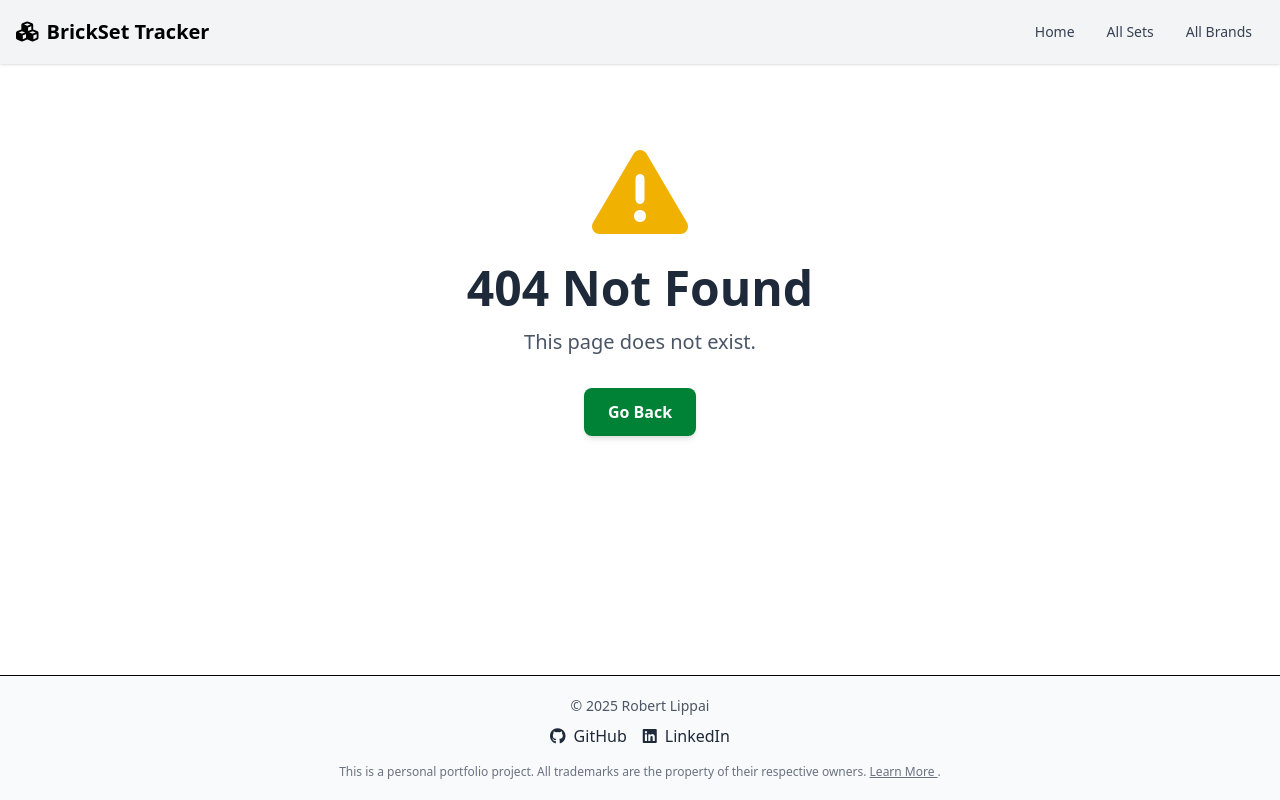
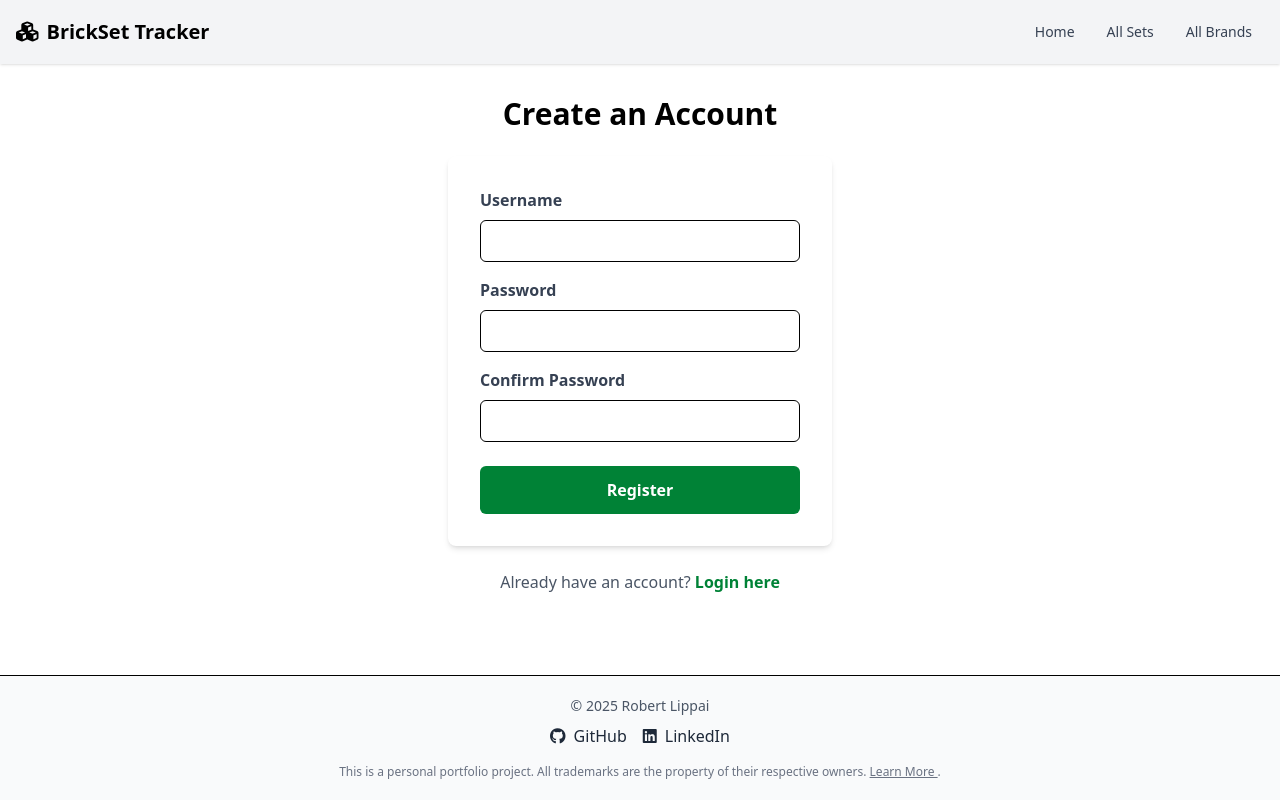
Before and after one commit to RobertLippai/brickset-tracker-frontend, a Vue app: page /register in a window 1280 px wide. Before the commit this address led to /not-found. Built offline with nearby package versions, Linux system fonts and the light colour scheme.

Commit message:
Add Login, Register view

```diff
--- a/src/router/index.js
+++ b/src/router/index.js
@@ -4,6 +4,8 @@ import NotFoundView from "@/views/NotFoundView.vue";
 import SetsView from "@/views/SetsView.vue";
 import SetDetailView from "@/views/SetDetailView.vue";
 import BrandsView from "@/views/BrandsView.vue";
+import LoginView from "@/views/LoginView.vue";
+import RegisterView from "@/views/RegisterView.vue";
 
 const router = createRouter({
     history: createWebHistory(import.meta.env.BASE_URL), // for back button
@@ -29,6 +31,16 @@ const router = createRouter({
             component: BrandsView
         },
         {
+            path: '/login',
+            name: 'login',
+            component: LoginView
+        },
+        {
+            path: '/register',
+            name: 'register',
+            component: RegisterView
+        },
+        {
             path: '/not-found',
             name: 'not-found',
             component: NotFoundView
--- /dev/null
+++ b/src/views/LoginView.vue
@@ -0,0 +1,38 @@
+<script setup>
+import { ref } from 'vue';
+
+const username = ref('');
+const password = ref('');
+const error = ref(null);
+
+const handleSubmit = async () => {
+  error.value = null;
+};
+</script>
+
+<template>
+  <div class="container mx-auto max-w-md p-8">
+    <h1 class="text-3xl font-bold mb-6 text-center">Login</h1>
+
+    <p v-if="error" class="text-red-500 mt-4 mb-4 text-center">{{ error }}</p>
+
+    <form @submit.prevent="handleSubmit" class="bg-white p-8 rounded-lg shadow-md">
+      <div class="mb-4">
+        <label for="username" class="block mb-2 font-semibold text-gray-700">Username</label>
+        <input v-model="username" type="text" id="username" class="w-full p-2 border rounded-md focus:outline-none focus:ring-2 focus:ring-green-500">
+      </div>
+      <div class="mb-6">
+        <label for="password" class="block mb-2 font-semibold text-gray-700">Password</label>
+        <input v-model="password" type="password" id="password" class="w-full p-2 border rounded-md focus:outline-none focus:ring-2 focus:ring-green-500">
+      </div>
+
+      <button
+          type="submit"
+          class="w-full bg-green-700 text-white p-3 rounded-md font-bold transition hover:bg-green-800 disabled:bg-gray-400">
+        Login
+      </button>
+
+    </form>
+
+  </div>
+</template>
--- /dev/null
+++ b/src/views/RegisterView.vue
@@ -0,0 +1,54 @@
+<script setup>
+import { ref } from 'vue';
+import { RouterLink } from 'vue-router';
+
+const username = ref('');
+const password = ref('');
+const password2 = ref('');
+
+const error = ref(null);
+
+const handleSubmit = async () => {
+  error.value = null;
+};
+</script>
+
+<template>
+  <div class="container mx-auto max-w-md p-8">
+    <h1 class="text-3xl font-bold mb-6 text-center">Create an Account</h1>
+
+    <p v-if="error" class="text-red-500 mt-4 mb-4 text-center">{{ error }}</p>
+
+    <form @submit.prevent="handleSubmit" class="bg-white p-8 rounded-lg shadow-md">
+      <div class="mb-4">
+        <label for="username" class="block mb-2 font-semibold text-gray-700">Username</label>
+        <input v-model="username" type="text" id="username" class="w-full p-2 border rounded-md focus:outline-none focus:ring-2 focus:ring-green-500" required>
+      </div>
+
+      <div class="mb-4">
+        <label for="password" class="block mb-2 font-semibold text-gray-700">Password</label>
+        <input v-model="password" type="password" id="password" class="w-full p-2 border rounded-md focus:outline-none focus:ring-2 focus:ring-green-500" required>
+      </div>
+
+      <div class="mb-6">
+        <label for="password2" class="block mb-2 font-semibold text-gray-700">Confirm Password</label>
+        <input v-model="password2" type="password" id="password2" class="w-full p-2 border rounded-md focus:outline-none focus:ring-2 focus:ring-green-500" required>
+      </div>
+
+      <button
+          type="submit"
+          class="w-full bg-green-700 text-white p-3 rounded-md font-bold transition hover:bg-green-800 disabled:bg-gray-400">
+         Register
+      </button>
+
+    </form>
+
+    <p class="text-center mt-6 text-gray-600">
+      Already have an account?
+      <RouterLink to="/login" class="text-green-700 font-semibold hover:underline">
+        Login here
+      </RouterLink>
+    </p>
+
+  </div>
+</template>
```
